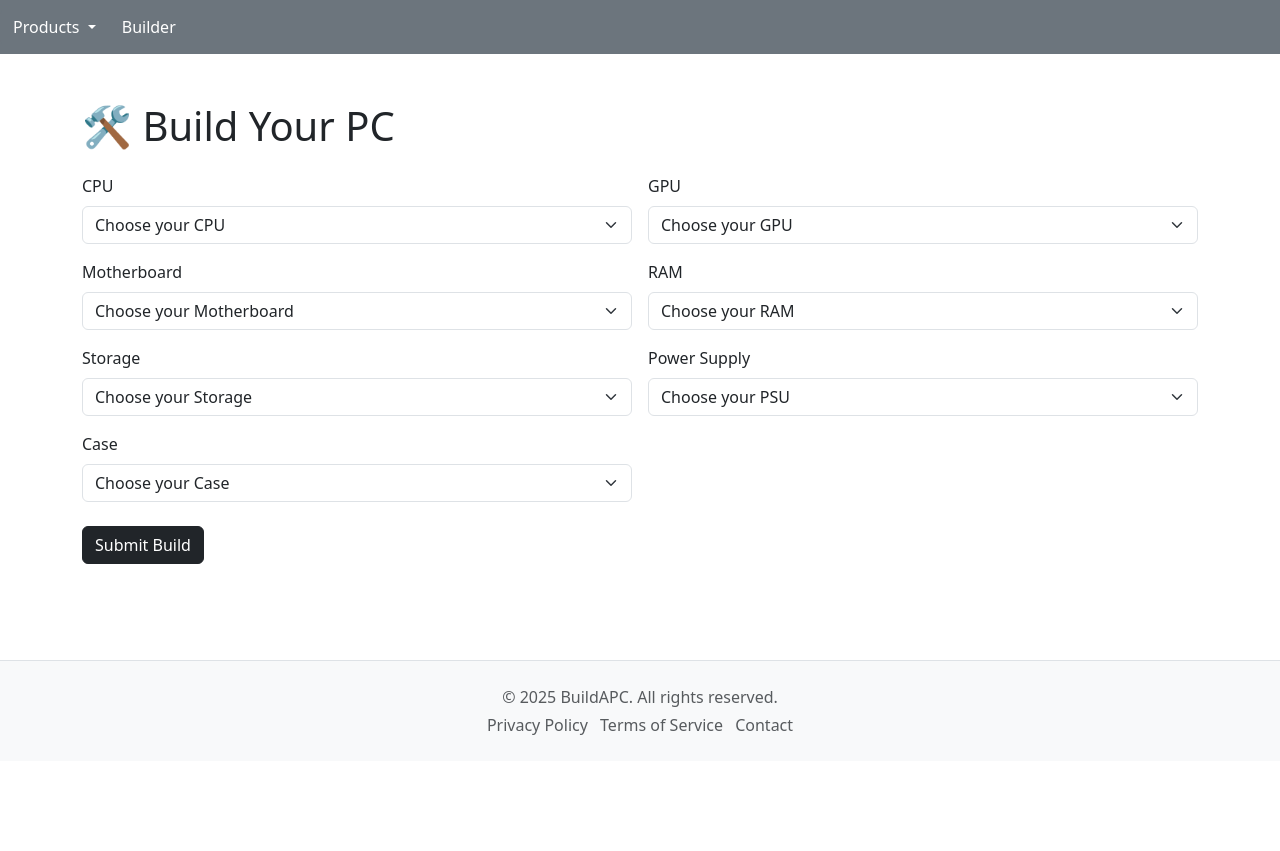
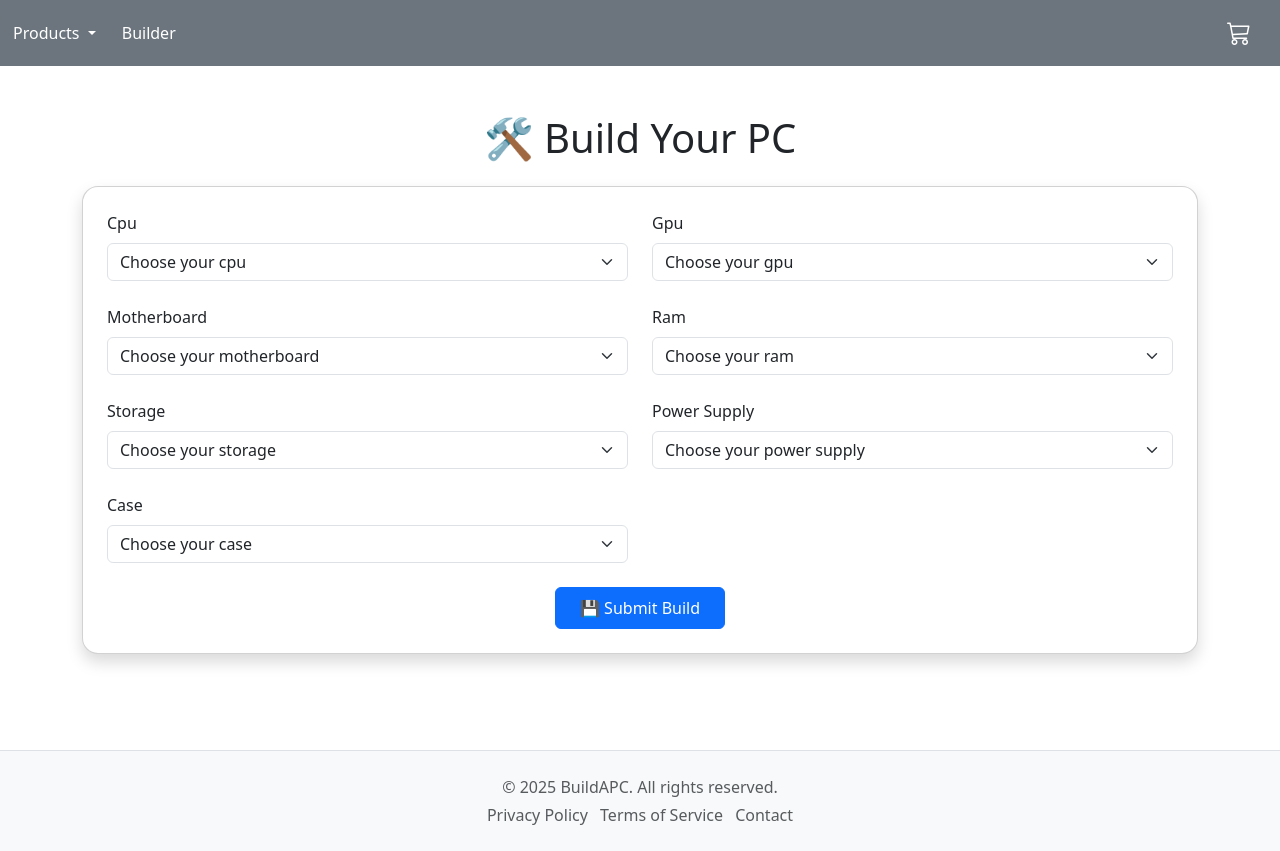
Before and after one commit to LeoBerghuis/BuildAPCProject, a Symfony app: template templates/build/index.html.twig in a window 1280 px wide. Shown: the part 56-907 px from the top of the page. Before the commit the page ends 791 px from the top, so only its background shows below. Run offline with Twig, Linux system fonts and the light colour scheme; the template is opened without the code that fills it, so the values that code supplies are empty; some libraries are stand-ins or nearby versions.

Commit message:
improved forms and added cart icon in navbar

```diff
--- a/templates/base.html.twig
+++ b/templates/base.html.twig
@@ -4,6 +4,7 @@
     <meta charset="UTF-8">
     <title>{% block title %}BuildAPC{% endblock %}</title>
     <link href="https://cdn.jsdelivr.net/npm/bootstrap@5.3.3/dist/css/bootstrap.min.css" rel="stylesheet">
+    <link rel="stylesheet" href="https://cdn.jsdelivr.net/npm/bootstrap-icons@1.11.3/font/bootstrap-icons.css">
     <link href="{{ asset('css/home.css') }}" rel="stylesheet">
     {% block stylesheets %}{% endblock %}
 </head>
--- a/templates/build/index.html.twig
+++ b/templates/build/index.html.twig
@@ -2,82 +2,38 @@
 
 {% block body %}
     <div class="container py-5">
-        <h1 class="mb-4">🛠️ Build Your PC</h1>
+        <h1 class="mb-4 text-center">🛠️ Build Your PC</h1>
 
-        <form method="POST">
-            <div class="row g-3">
-                <div class="col-md-6">
-                    <label for="cpu" class="form-label">CPU</label>
-                    <select class="form-select" id="cpu" name="cpu" required>
-                        <option value="" disabled selected>Choose your CPU</option>
-                        {% for item in cpus %}
-                            <option value="{{ item.id }}">{{ item.name }}</option>
-                        {% endfor %}
-                    </select>
-                </div>
+        <form method="POST" class="card shadow p-4 rounded-4">
+            <div class="row g-4">
+                {% set fields = {
+                    'cpu': cpus,
+                    'gpu': gpu,
+                    'motherboard': motherboards,
+                    'ram': rams,
+                    'memory': memory,
+                    'powersupply': powersupply,
+                    'case': case
+                } %}
 
-                <div class="col-md-6">
-                    <label for="gpu" class="form-label">GPU</label>
-                    <select class="form-select" id="gpu" name="gpu" required>
-                        <option value="" disabled selected>Choose your GPU</option>
-                        {% for item in gpu %}
-                            <option value="{{ item.id }}">{{ item.name }}</option>
-                        {% endfor %}
-                    </select>
-                </div>
+                {% for field, items in fields %}
+                    <div class="col-md-6">
+                        <label for="{{ field }}" class="form-label text-capitalize">{{ field|replace({'memory': 'Storage', 'powersupply': 'Power Supply'}) }}</label>
+                        <select class="form-select" id="{{ field }}" name="{{ field }}" required>
+                            <option value="" disabled selected>Choose your {{ field|replace({'memory': 'storage', 'powersupply': 'power supply'}) }}</option>
+                            {% for item in items %}
+                                <option value="{{ item.id }}">
+                                    <img src="{{ asset('images/' ~ item.category.name ~ '/' ~ item.image ~ '.jpg') }}" style="width: 65px" alt="{{ item.name }}">
+                                    {{ item.name }} — ${{ item.price }}
+                                </option>
+                            {% endfor %}
+                        </select>
+                    </div>
+                {% endfor %}
+            </div>
 
-                <div class="col-md-6">
-                    <label for="motherboard" class="form-label">Motherboard</label>
-                    <select class="form-select" id="motherboard" name="motherboard" required>
-                        <option value="" disabled selected>Choose your Motherboard</option>
-                        {% for item in motherboards %}
-                            <option value="{{ item.id }}">{{ item.name }}</option>
-                        {% endfor %}
-                    </select>
-                </div>
-
-                <div class="col-md-6">
-                    <label for="ram" class="form-label">RAM</label>
-                    <select class="form-select" id="ram" name="ram" required>
-                        <option value="" disabled selected>Choose your RAM</option>
-                        {% for item in rams %}
-                            <option value="{{ item.id }}">{{ item.name }}</option>
-                        {% endfor %}
-                    </select>
-                </div>
-
-                <div class="col-md-6">
-                    <label for="memory" class="form-label">Storage</label>
-                    <select class="form-select" id="memory" name="memory" required>
-                        <option value="" disabled selected>Choose your Storage</option>
-                        {% for item in memory %}
-                            <option value="{{ item.id }}">{{ item.name }}</option>
-                        {% endfor %}
-                    </select>
-                </div>
-
-                <div class="col-md-6">
-                    <label for="powersupply" class="form-label">Power Supply</label>
-                    <select class="form-select" id="powersupply" name="powersupply" required>
-                        <option value="" disabled selected>Choose your PSU</option>
-                        {% for item in powersupply %}
-                            <option value="{{ item.id }}">{{ item.name }}</option>
-                        {% endfor %}
-                    </select>
-                </div>
-
-                <div class="col-md-6">
-                    <label for="case" class="form-label">Case</label>
-                    <select class="form-select" id="case" name="case" required>
-                        <option value="" disabled selected>Choose your Case</option>
-                        {% for item in case %}
-                            <option value="{{ item.id }}">{{ item.name }}</option>
-                        {% endfor %}
-                    </select>
-                </div>
-            </div>
-            <div class="mt-4">
-                <button type="submit" class="btn btn-dark">Submit Build</button>
+            <div class="mt-4 text-center">
+                <button type="submit" class="btn btn-primary px-4 py-2">💾 Submit Build</button>
             </div>
         </form>
     </div>
--- a/templates/navbar.html.twig
+++ b/templates/navbar.html.twig
@@ -28,8 +28,8 @@
     </div>
 </nav>
 
-<div class="bg-secondary py-2">
-    <div class="products d-flex">
+<div class="bg-secondary py-2 d-flex align-items-center justify-content-between">
+    <div class="d-flex">
         <div class="dropdown">
             <button class="btn btn-secondary dropdown-toggle" type="button" id="productsDropdown"
                     data-bs-toggle="dropdown" aria-expanded="false">
@@ -53,7 +53,6 @@
                     {% endfor %}
                 </div>
             </div>
-
         </div>
 
         <a href="/build" class="btn text-white">Builder</a>
@@ -61,4 +60,9 @@
             <a href="/account" class="btn text-white">Your Builds</a>
         {% endif %}
     </div>
+    <div class="cart ms-auto me-3">
+        <a href="{{ path('app_cart') }}" class="btn text-white position-relative">
+            <i class="bi bi-cart3 fs-4"></i>
+        </a>
+    </div>
 </div>
```
Also changed, not shown: templates/build/edit.html.twig (+38 -11 lines).
